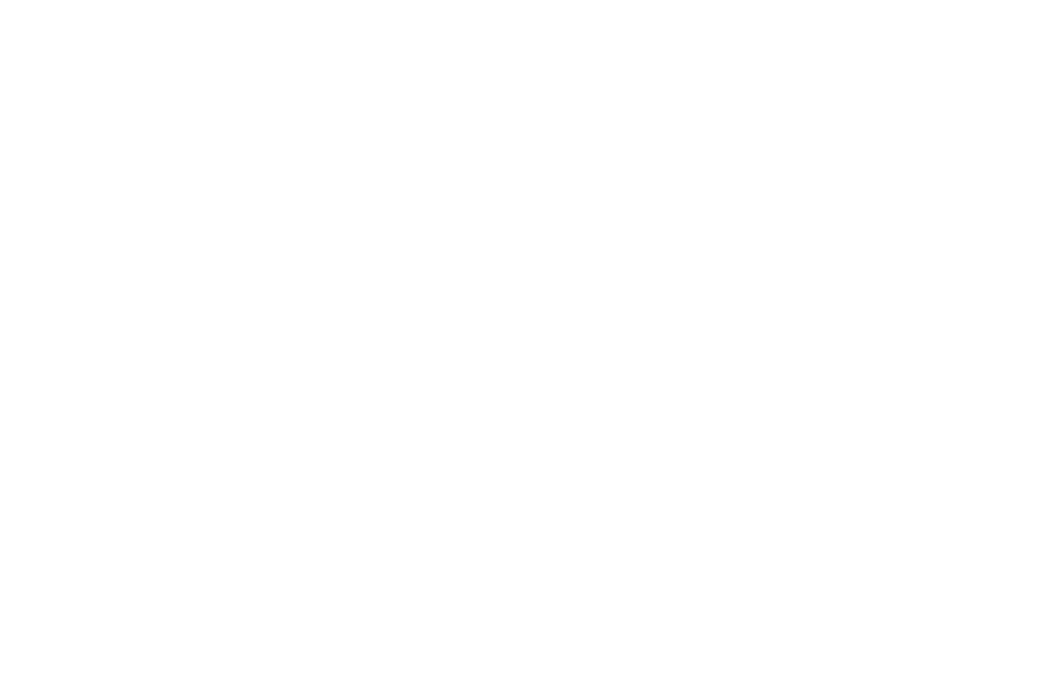
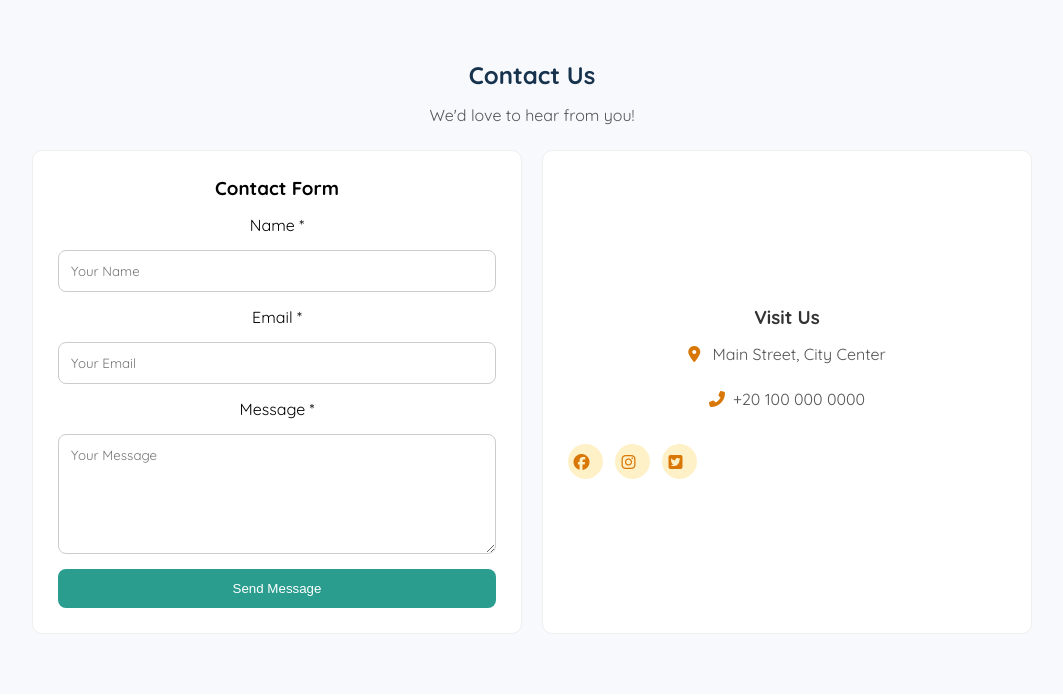
Before and after one commit to fadiasabry930-art/Field-Training-U-11, a plain HTML site: page index.html in a window 1280 px wide. Shown: the whole page, without its empty margins (108-1171 px from the left). Drawn offline with Linux system fonts and the light colour scheme.

Commit message:
conect sec

```diff
--- a/css/style.css
+++ b/css/style.css
@@ -11,3 +11,143 @@ body {
 html {
     scroll-behavior: smooth;
 }
+
+#contact {
+    padding: 60px 20px;
+    background-color: #f7f9fc;
+    text-align: center;
+}
+
+#contact h2 {
+    color: #17324d;
+    margin-bottom: 15px;
+}
+
+#contact p {
+    color: #555;
+    margin-bottom: 25px;
+}
+
+#contactForm {
+    max-width: 400px;
+    margin: auto;
+    display: flex;
+    flex-direction: column;
+    gap: 15px;
+    max-width: none;
+}
+
+#contactForm input,
+#contactForm textarea {
+    padding: 12px;
+    border: 1px solid #ccc;
+    border-radius: 8px;
+    font-family: inherit;
+}
+
+#contactForm textarea {
+    height: 120px;
+    resize: vertical;
+}
+
+#contactForm button {
+    padding: 12px;
+    background-color: #2a9d8f;
+    color: white;
+    border: none;
+    border-radius: 8px;
+    cursor: pointer;
+}
+
+#contactForm button:hover {
+    opacity: 0.8;
+}
+
+#formMessage {
+    margin-top: 15px;
+    padding: 12px;
+    border-radius: 8px;
+    display: none;
+}
+
+#formMessage.success {
+    display: block;
+    background-color: #d1fae5;
+    color: #065f46;
+}
+
+#formMessage.error {
+    display: block;
+    background-color: #fea2e2;
+    color: #991b1b;
+}
+
+.contact-content {
+    display: flex;
+    gap: 20px;
+    max-width: 1000px;
+    margin: auto;
+    align-items: stretch;
+    width: 100%;
+}
+
+#contactForm,
+.visit-card {
+    flex: 1;
+    min-width: 0;
+    background-color: white;
+    padding: 25px;
+    border: 1px solid #eee;
+    border-radius: 10px;
+}
+
+.visit-card {
+    display: flex;
+    flex-direction: column;
+    justify-content: center;
+}
+
+.visit-card h3 {
+    margin-bottom: 15px;
+    color: #333;
+}
+
+.visit-card p {
+    margin-bottom: 12px;
+    color: #666;
+}
+
+.visit-card i {
+    color: #d97706;
+    margin-right: 8px;
+}
+
+.social-links {
+    display: flex;
+    gap: 12px;
+    margin-top: 10px;
+}
+
+.social-links a {
+    width: 35px;
+    height: 35px;
+    background-color: #fff1c7;
+    color: #d97706;
+    border-radius: 50%;
+    display: flex;
+    justify-content: center;
+    align-items: center;
+    text-decoration: none;
+}
+
+.social-links a:hover {
+    background-color: #d97706;
+    color: white;
+}
+
+
+@media (max-width: 768px) {
+    .contact-content {
+        flex-direction: column;
+    }
+}
--- a/index.html
+++ b/index.html
@@ -15,11 +15,36 @@
 </head>
 
 <body>
+    <section id="contact">
+        <div class="container">
 
-
-
-
-
+            <h2>Contact Us</h2>
+            <p>We'd love to hear from you!</p>
+            <div class="contact-content">
+                <form id="contactForm">
+                    <h3>Contact Form</h3>
+                    <label for="name">Name *</label>
+                    <input type="text" id="name" placeholder="Your Name">
+                    <label for="email">Email *</label>
+                    <input type="email" id="email" placeholder="Your Email">
+                    <label for="message">Message *</label>
+                    <textarea id="message" placeholder="Your Message"></textarea>
+                    <button type="submit">Send Message</button>
+                    <div id="formMessage"></div>
+                </form>
+                <div class="visit-card">
+                    <h3>Visit Us</h3>
+                    <p><i class="fa-solid fa-location-dot"></i> Main Street, City Center</p>
+                    <p><i class="fa-solid fa-phone-flip"></i>+20 100 000 0000</p>
+                    <div class="social-links">
+                        <a href="#"><i class="fa-brands fa-facebook"></i></a>
+                        <a href="#"><i class="fa-brands fa-instagram"></i></a>
+                        <a href="#"><i class="fa-brands fa-square-twitter"></i></a>
+                    </div>
+                </div>
+            </div>
+        </div>
+    </section>
     <script type="module" src="js/main.js"></script>
 </body>
 
--- a/js/main.js
+++ b/js/main.js
@@ -0,0 +1,5 @@
+import { setupContactForm } from "./ui.js";
+
+document.addEventListener("DOMContentLoaded" , function() {
+    setupContactForm();
+})
--- a/js/ui.js
+++ b/js/ui.js
@@ -0,0 +1,39 @@
+import { validateContactForm } from "./utils.js";
+
+export function setupContactForm() {
+    const form = document.getElementById("contactForm");
+    const name = document.getElementById("name");
+    const email = document.getElementById("email");
+    const message = document.getElementById("message");
+    const formMessage = document.getElementById("formMessage");
+
+    form.addEventListener("submit", function (e) {
+
+        e.preventDefault();
+
+        const result = validateContactForm(
+            name.value,
+            email.value,
+            message.value
+        );
+
+        if (result === "success") {
+            formMessage.textContent = "Message sent successfully! Thank you for contacting us."
+            formMessage.className = "success";
+
+            form.reset();
+        }
+
+
+        else {
+            formMessage.textContent = result;
+
+            formMessage.className = "error";
+        }
+
+    });
+    form.addEventListener("input", function () {
+        formMessage.textContent = "";
+        formMessage.className = ""
+    })
+}
--- a/js/utils.js
+++ b/js/utils.js
@@ -0,0 +1,14 @@
+export function validateContactForm (name, email, message) {
+
+    if (name === "" || email === "" || message === "") {
+        return " Please fill in all fields ";
+    }
+
+    else if (!email.includes("@") || !email.includes(".")) {
+        return " Please enter a valid email "
+    }
+
+    else {
+        return " Success! "
+    }
+}
```
